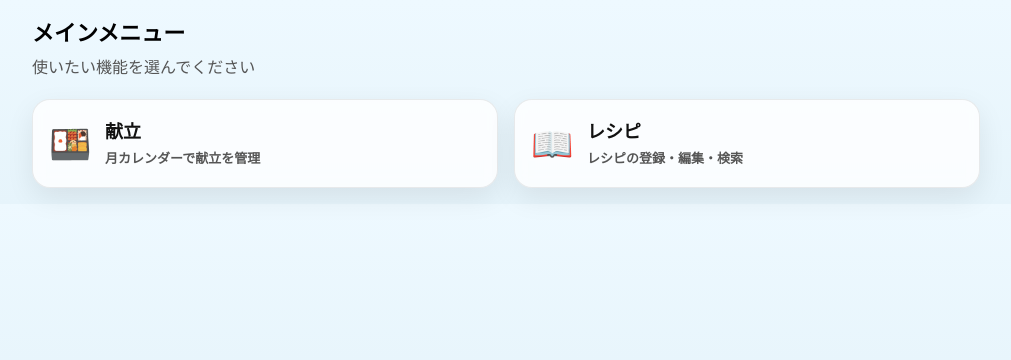
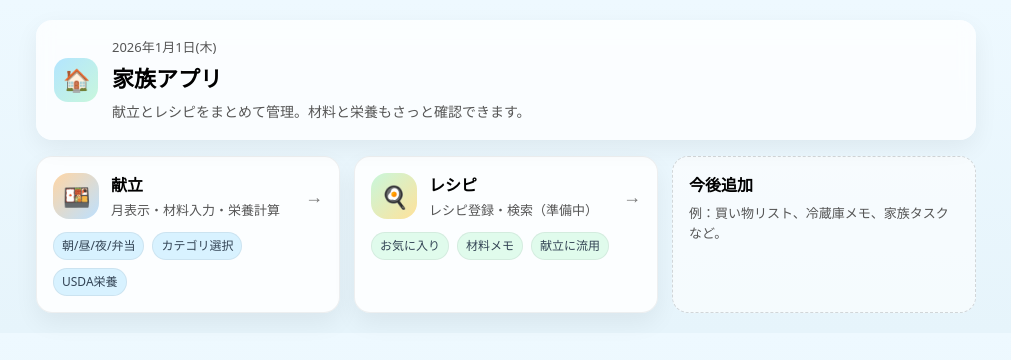
Before and after one commit to pan13976/kondate-app, a Next.js app in the folder simple-kondate/: page / in a window 1280 px wide. Shown: the top 360 px of the page, without its empty margins (134-1145 px from the left). Built offline with nearby package versions, Linux system fonts and the light colour scheme.

Commit message:
fix: add meal date to apiAddKondate type

```diff
--- a/simple-kondate/src/app/api/kondates/route.ts
+++ b/simple-kondate/src/app/api/kondates/route.ts
@@ -1,63 +1,31 @@
-// src/app/api/kondates/route.ts
 import { NextResponse } from "next/server";
-//import { supabaseServer } from "../../lib/supabaseClient";
 import { supabase } from "../../../lib/supabaseClient";
 
-
-/**
- * GET /api/kondates
- * 一覧取得（created_at の降順）
- *
- * 画面は「DBにどう繋いでいるか」を知らずに
- * /api/kondates を叩くだけで一覧が取れる。
- */
+// GET /api/kondates
 export async function GET() {
   const { data, error } = await supabase
     .from("kondates")
-    .select("id,title,category,meal_date,created_at,ingredients")
-    .order("created_at", { ascending: false });
+    .select("*")
+    .order("id");
 
   if (error) {
-    // エラーは 500 で返す（画面側で res.ok を見て弾く）
-    return NextResponse.json({ message: error.message }, { status: 500 });
+    return NextResponse.json({ error: error.message }, { status: 500 });
   }
 
-  // 成功時は kondates 配列を返す
-  return NextResponse.json({ kondates: data ?? [] });
+  return NextResponse.json(data);
 }
 
-/**
- * POST /api/kondates
- * 追加（insert）
- *
- * 画面からは title/category を JSON で送るだけ。
- * SupabaseのキーやRLS事情はAPI側に隠蔽できる。
- */
+// POST /api/kondates
 export async function POST(req: Request) {
-  const body = (await req.json().catch(() => null)) as
-    | { title?: string; category?: string; meal_date?: string }
-    | null;
+  const body = await req.json();
 
-  const title = body?.title?.trim();
-  if (!title) {
-    return NextResponse.json({ message: "title is required" }, { status: 400 });
+  const { error } = await supabase
+    .from("kondates")
+    .insert({ title: body.title });
+
+  if (error) {
+    return NextResponse.json({ error: error.message }, { status: 500 });
   }
 
-  const category = body?.category?.trim() || "夜";
-
-  // ★ meal_date を受け取り。なければ「今日」を採用
-  // "YYYY-MM-DD" を想定。厳密バリデーションは後で追加可能。
-  const meal_date = body?.meal_date?.trim() || new Date().toISOString().slice(0, 10);
-
-  const { data, error } = await supabase
-    .from("kondates")
-    .insert([{ title, category, meal_date }])
-    .select("id,title,category,meal_date,created_at")
-    .single();
-
-  if (error) {
-    return NextResponse.json({ message: error.message }, { status: 500 });
-  }
-
-  return NextResponse.json({ kondate: data }, { status: 201 });
+  return NextResponse.json({ success: true });
 }
--- a/simple-kondate/src/app/page.tsx
+++ b/simple-kondate/src/app/page.tsx
@@ -1,81 +1,226 @@
-// src/app/main/page.tsx
-"use client";
+export default function Home() {
+  const today = new Date();
+  const ymd = today.toLocaleDateString("ja-JP", {
+    year: "numeric",
+    month: "long",
+    day: "numeric",
+    weekday: "short",
+  });
 
-export default function MainMenuPage() {
   return (
-    <main style={{ maxWidth: 980, margin: "0 auto", padding: 16 }}>
-      {/* ===== タイトル ===== */}
-      <header style={{ marginBottom: 20 }}>
-        <h1 style={{ fontSize: 22, fontWeight: 900 }}>メインメニュー</h1>
-        <p style={{ color: "#555", marginTop: 6 }}>
-          使いたい機能を選んでください
-        </p>
+    <main style={{ maxWidth: 980, margin: "0 auto", padding: 20 }}>
+      {/* ヒーロー */}
+      <header
+        style={{
+          borderRadius: 16,
+          padding: 18,
+          background: "rgba(255,255,255,0.75)",
+          boxShadow: "0 8px 24px rgba(0,0,0,0.06)",
+          backdropFilter: "blur(8px)",
+          marginBottom: 16,
+        }}
+      >
+        <div style={{ display: "flex", gap: 14, alignItems: "center" }}>
+          <div
+            aria-hidden
+            style={{
+              width: 44,
+              height: 44,
+              borderRadius: 14,
+              display: "grid",
+              placeItems: "center",
+              background: "linear-gradient(135deg, #b3e5ff 0%, #c8f7dc 100%)",
+              fontSize: 22,
+            }}
+          >
+            🏠
+          </div>
+
+          <div style={{ flex: 1 }}>
+            <div style={{ color: "#555", fontSize: 13 }}>{ymd}</div>
+            <h1 style={{ fontSize: 22, fontWeight: 900, margin: "4px 0 0" }}>
+              家族アプリ
+            </h1>
+            <p
+              style={{
+                margin: "6px 0 0",
+                color: "#555",
+                fontSize: 14,
+                lineHeight: 1.5,
+              }}
+            >
+              献立とレシピをまとめて管理。材料と栄養もさっと確認できます。
+            </p>
+          </div>
+        </div>
       </header>
 
-      {/* ===== メニューカード ===== */}
+      {/* メニューカード */}
       <section
         style={{
           display: "grid",
-          gridTemplateColumns: "repeat(auto-fit, minmax(220px, 1fr))",
-          gap: 16,
+          gridTemplateColumns: "repeat(auto-fit, minmax(260px, 1fr))",
+          gap: 14,
         }}
       >
-        {/* 🍱 献立 */}
+        {/* 献立 */}
         <a
           href="/kondates"
-          style={cardStyle}
+          style={{
+            textDecoration: "none",
+            color: "inherit",
+            borderRadius: 16,
+            padding: 16,
+            background: "rgba(255,255,255,0.85)",
+            boxShadow: "0 10px 24px rgba(0,0,0,0.06)",
+            border: "1px solid rgba(0,0,0,0.06)",
+            display: "block",
+          }}
         >
-          <div style={{ fontSize: 34 }}>🍱</div>
-          <div>
-            <div style={cardTitleStyle}>献立</div>
-            <div style={cardDescStyle}>
-              月カレンダーで献立を管理
+          <div style={{ display: "flex", gap: 12, alignItems: "center" }}>
+            <div
+              aria-hidden
+              style={{
+                width: 46,
+                height: 46,
+                borderRadius: 16,
+                display: "grid",
+                placeItems: "center",
+                background: "linear-gradient(135deg, #ffd6a5 0%, #bde0fe 100%)",
+                fontSize: 22,
+              }}
+            >
+              🍱
             </div>
+
+            <div style={{ flex: 1 }}>
+              <div style={{ fontSize: 16, fontWeight: 900 }}>献立</div>
+              <div style={{ color: "#555", fontSize: 13, marginTop: 4 }}>
+                月表示・材料入力・栄養計算
+              </div>
+            </div>
+
+            <div aria-hidden style={{ color: "#777", fontSize: 18 }}>
+              →
+            </div>
+          </div>
+
+          <div
+            style={{
+              marginTop: 12,
+              display: "flex",
+              gap: 8,
+              flexWrap: "wrap",
+            }}
+          >
+            {["朝/昼/夜/弁当", "カテゴリ選択", "USDA栄養"].map((t) => (
+              <span
+                key={t}
+                style={{
+                  fontSize: 12,
+                  color: "#345",
+                  background: "rgba(179,229,255,0.5)",
+                  padding: "4px 8px",
+                  borderRadius: 999,
+                  border: "1px solid rgba(0,0,0,0.06)",
+                }}
+              >
+                {t}
+              </span>
+            ))}
           </div>
         </a>
 
-        {/* 📖 レシピ */}
+        {/* ★ レシピ（新規） */}
         <a
           href="/recipes"
-          style={cardStyle}
+          style={{
+            textDecoration: "none",
+            color: "inherit",
+            borderRadius: 16,
+            padding: 16,
+            background: "rgba(255,255,255,0.85)",
+            boxShadow: "0 10px 24px rgba(0,0,0,0.06)",
+            border: "1px solid rgba(0,0,0,0.06)",
+            display: "block",
+          }}
         >
-          <div style={{ fontSize: 34 }}>📖</div>
-          <div>
-            <div style={cardTitleStyle}>レシピ</div>
-            <div style={cardDescStyle}>
-              レシピの登録・編集・検索
+          <div style={{ display: "flex", gap: 12, alignItems: "center" }}>
+            <div
+              aria-hidden
+              style={{
+                width: 46,
+                height: 46,
+                borderRadius: 16,
+                display: "grid",
+                placeItems: "center",
+                background: "linear-gradient(135deg, #c8f7dc 0%, #ffe29a 100%)",
+                fontSize: 22,
+              }}
+            >
+              🍳
+            </div>
+
+            <div style={{ flex: 1 }}>
+              <div style={{ fontSize: 16, fontWeight: 900 }}>レシピ</div>
+              <div style={{ color: "#555", fontSize: 13, marginTop: 4 }}>
+                レシピ登録・検索（準備中）
+              </div>
+            </div>
+
+            <div aria-hidden style={{ color: "#777", fontSize: 18 }}>
+              →
             </div>
           </div>
+
+          <div
+            style={{
+              marginTop: 12,
+              display: "flex",
+              gap: 8,
+              flexWrap: "wrap",
+            }}
+          >
+            {["お気に入り", "材料メモ", "献立に流用"].map((t) => (
+              <span
+                key={t}
+                style={{
+                  fontSize: 12,
+                  color: "#345",
+                  background: "rgba(200,247,220,0.55)",
+                  padding: "4px 8px",
+                  borderRadius: 999,
+                  border: "1px solid rgba(0,0,0,0.06)",
+                }}
+              >
+                {t}
+              </span>
+            ))}
+          </div>
         </a>
+
+        {/* 将来の拡張用ダミーカード */}
+        <div
+          style={{
+            borderRadius: 16,
+            padding: 16,
+            background: "rgba(255,255,255,0.6)",
+            border: "1px dashed rgba(0,0,0,0.15)",
+          }}
+        >
+          <div style={{ fontWeight: 900, fontSize: 16 }}>今後追加</div>
+          <div
+            style={{
+              color: "#555",
+              fontSize: 13,
+              marginTop: 6,
+              lineHeight: 1.6,
+            }}
+          >
+            例：買い物リスト、冷蔵庫メモ、家族タスクなど。
+          </div>
+        </div>
       </section>
     </main>
   );
 }
-
-/* ===== 共通スタイル ===== */
-
-const cardStyle: React.CSSProperties = {
-  display: "flex",
-  gap: 14,
-  alignItems: "center",
-  padding: "18px 16px",
-  borderRadius: 18,
-  background: "rgba(255,255,255,0.8)",
-  border: "1px solid rgba(0,0,0,0.08)",
-  boxShadow: "0 10px 28px rgba(0,0,0,0.08)",
-  backdropFilter: "blur(6px)",
-  textDecoration: "none",
-  color: "#111",
-  fontWeight: 900,
-};
-
-const cardTitleStyle: React.CSSProperties = {
-  fontSize: 18,
-  fontWeight: 900,
-};
-
-const cardDescStyle: React.CSSProperties = {
-  fontSize: 13,
-  color: "#555",
-  marginTop: 4,
-};
--- a/simple-kondate/src/app/recipes/[id]/page.tsx
+++ b/simple-kondate/src/app/recipes/[id]/page.tsx
@@ -142,6 +142,7 @@ export default function RecipeDetailPage() {
           category, // "朝" | "昼" | "夜" | "弁当"
           meal_date: mealDate,
           recipe_id: recipe.id, // ★DBに追加したカラム
+          ingredients: recipe.ingredients, // ★追加（[{name,amount}]）
         }),
       });
 
```
